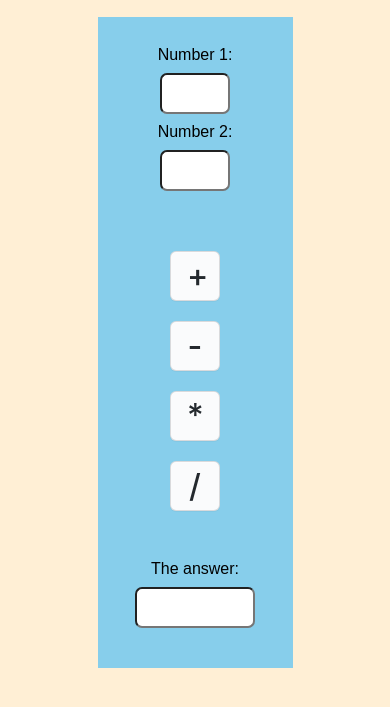
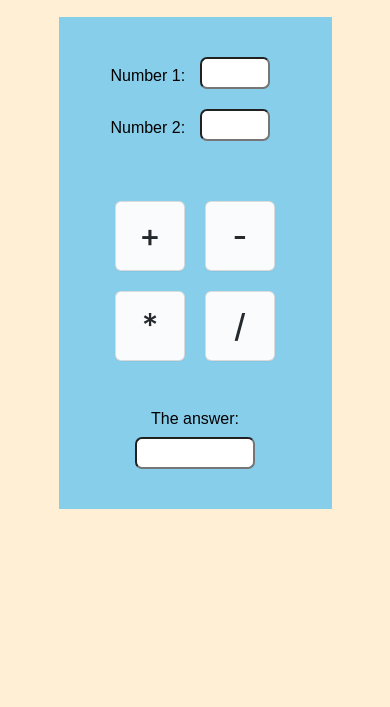
Before and after one commit to woestyn101/js_calculator, a plain HTML site: page index.html in a window 390 px wide. Shown: the part 131-838 px from the top of the page. Drawn offline with Linux system fonts and the light colour scheme.

Commit message:
added web sponsivenes 400px

```diff
--- a/assets/style.css
+++ b/assets/style.css
@@ -126,15 +126,16 @@ main {
 
     @media screen and (max-width:480px){
 
-      .button-4 {
-        width: 50px;
-        height: 50px;
-      }
-
-      .input100 {
-        font-size: 2rem;
-        width:70px;
-
+      section {
+       width: 60%;
       }
 
     }
+
+    @media screen and (max-width:400px){
+
+      section {
+       width: 70%;
+      }
+
+    }
```
